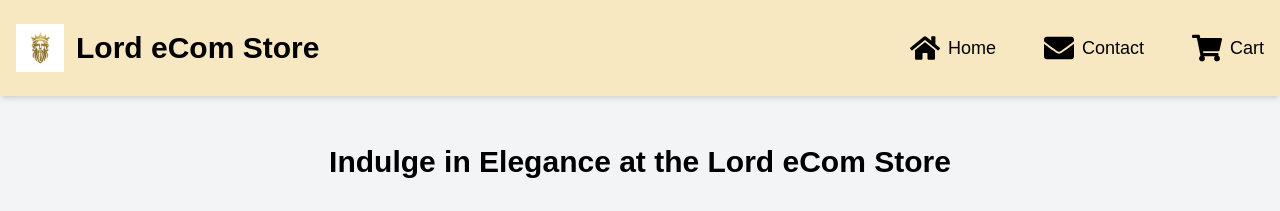
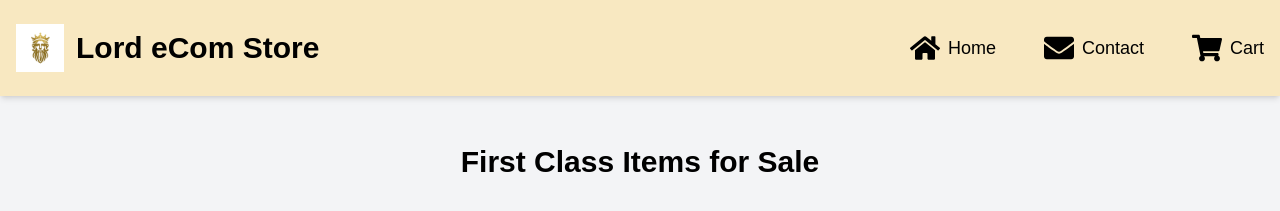
Before and after one commit to lordaake/lord-ecom-store, a React (Vite) app: page / in a window 1280 px wide. Shown: the top 211 px of the page. Built offline with nearby package versions, Linux system fonts and the light colour scheme; no server answers.

Commit message:
h1 change txt

```diff
--- a/src/pages/HomePage.jsx
+++ b/src/pages/HomePage.jsx
@@ -33,7 +33,7 @@ const HomePage = () => {
     return (
         <div className="container mx-auto py-8 px-4 font-avenir">
             <h1 className="text-2xl sm:text-2xl md:text-2xl lg:text-3xl xl:text-3xl font-bold text-center text-dark mb-8">
-                Indulge in Elegance at the Lord eCom Store
+                First Class Items for Sale
             </h1>
             <div className="mb-8">
                 <SearchBar onSearch={handleSearch} />
```
